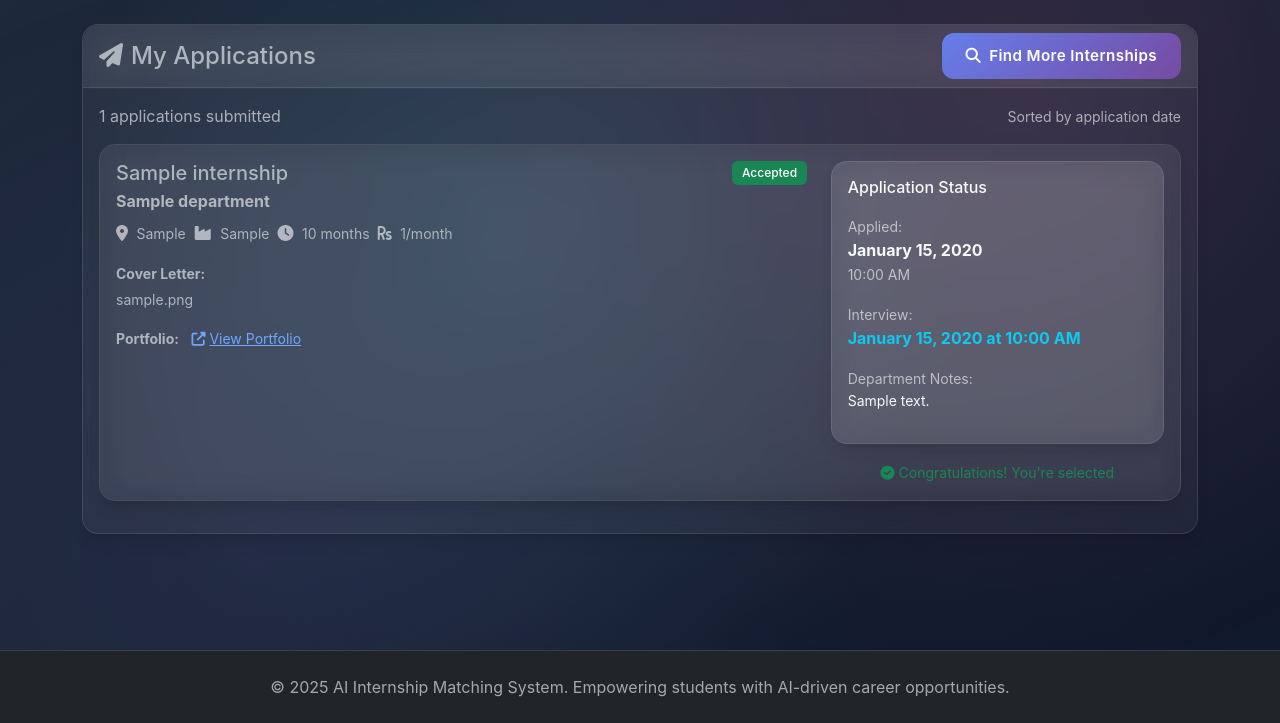
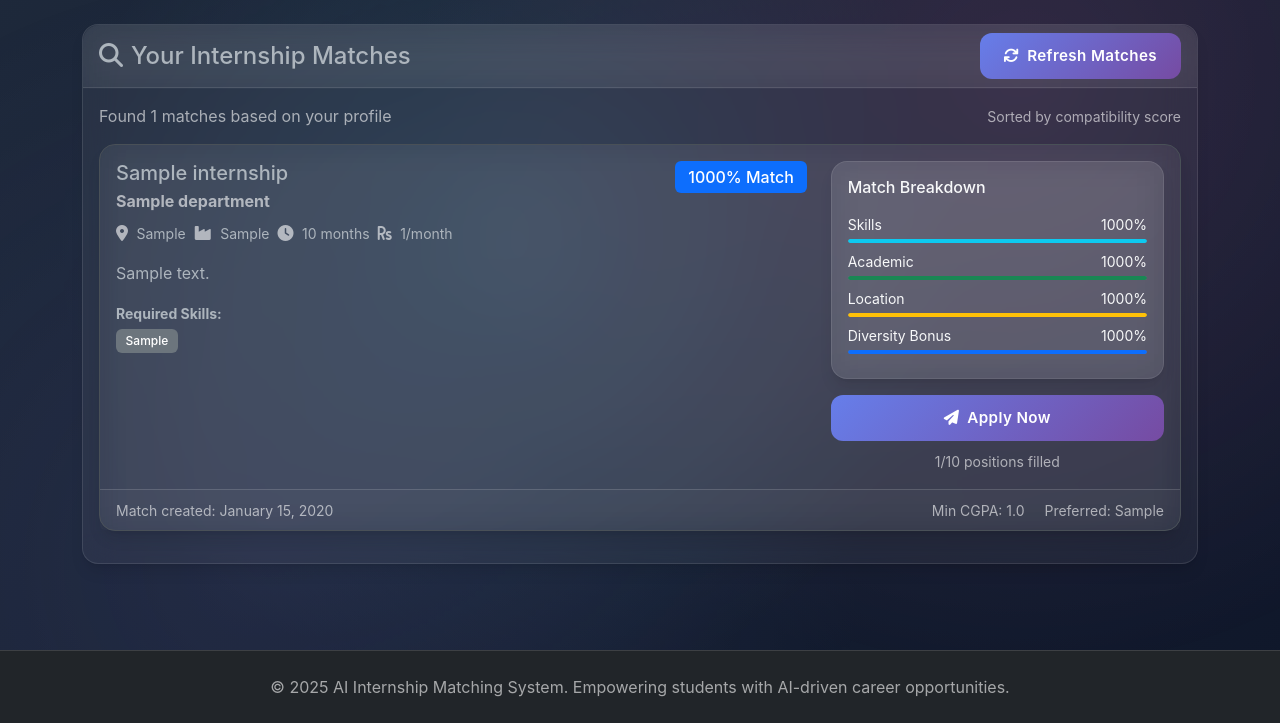
Before and after one commit to yashkrishangupta/InternMatchAI, a Flask app: template templates/matches.html in a window 1280 px wide. Shown: the part 77-800 px from the top of the page. Run offline with Flask 3, Linux system fonts and the light colour scheme; the template is opened without the code that fills it: values that come from a table or form of the project are taken from there, others are empty; tables that the repository leaves empty hold one stand-in row (values such as "Sample post").

Commit message:
Update matches.html

```diff
--- a/templates/matches.html
+++ b/templates/matches.html
@@ -1,6 +1,6 @@
 {% extends "base.html" %}
 
-{% block title %}My Applications - AI Internship Matching{% endblock %}
+{% block title %}My Matches - AI Internship Matching{% endblock %}
 
 {% block content %}
 <div class="row">
@@ -8,86 +8,75 @@
         <div class="card mb-4">
             <div class="card-header d-flex justify-content-between align-items-center">
                 <h4 class="mb-0">
-                    <i class="fas fa-paper-plane me-2"></i>My Applications
+                    <i class="fas fa-search me-2"></i>Your Internship Matches
                 </h4>
-                <a href="{{ url_for('view_matches') }}" class="btn btn-primary">
-                    <i class="fas fa-search me-2"></i>Find More Internships
+                <a href="{{ url_for('generate_matches') }}" class="btn btn-primary">
+                    <i class="fas fa-refresh me-2"></i>Refresh Matches
                 </a>
             </div>
             <div class="card-body">
-                {% if applications %}
+                {% if matches %}
                     <div class="row mb-3">
                         <div class="col-md-6">
-                            <p class="text-muted mb-0">{{ applications|length }} applications submitted</p>
+                            <p class="text-muted mb-0">Found {{ matches|length }} matches based on your profile</p>
                         </div>
                         <div class="col-md-6 text-md-end">
-                            <small class="text-muted">Sorted by application date</small>
+                            <small class="text-muted">Sorted by compatibility score</small>
                         </div>
                     </div>
 
-                    {% for application in applications %}
+                    {% for match in matches %}
                     <div class="card border mb-3">
                         <div class="card-body">
                             <div class="row align-items-start">
                                 <div class="col-md-8">
                                     <div class="d-flex justify-content-between align-items-start">
                                         <div>
-                                            <h5 class="mb-1">{{ application.internship.title }}</h5>
+                                            <h5 class="mb-1">{{ match.internship.title }}</h5>
                                             <p class="mb-2 text-muted">
-                                                <strong>{{ application.internship.department.name }}</strong>
+                                                <strong>{{ match.internship.department.name }}</strong>
                                             </p>
                                         </div>
-                                        {% if application.status == 'pending' %}
-                                            <span class="badge bg-warning">Pending</span>
-                                        {% elif application.status == 'under_review' %}
-                                            <span class="badge bg-info">Under Review</span>
-                                        {% elif application.status == 'shortlisted' %}
-                                            <span class="badge bg-primary">Shortlisted</span>
-                                        {% elif application.status == 'accepted' %}
-                                            <span class="badge bg-success">Accepted</span>
-                                        {% elif application.status == 'rejected' %}
-                                            <span class="badge bg-danger">Rejected</span>
-                                        {% endif %}
+                                        <span class="badge bg-primary fs-6">
+                                            {{ "%.0f"|format(match.overall_score * 100) }}% Match
+                                        </span>
                                     </div>
 
                                     <div class="row g-2 mb-3">
                                         <div class="col-auto">
                                             <i class="fas fa-map-marker-alt text-muted me-1"></i>
-                                            <span class="small">{{ application.internship.location or 'Location not specified' }}</span>
+                                            <span class="small">{{ match.internship.location or 'Location not specified' }}</span>
                                         </div>
-                                        {% if application.internship.sector %}
+                                        {% if match.internship.sector %}
                                         <div class="col-auto">
                                             <i class="fas fa-industry text-muted me-1"></i>
-                                            <span class="small">{{ application.internship.sector }}</span>
+                                            <span class="small">{{ match.internship.sector }}</span>
                                         </div>
                                         {% endif %}
-                                        {% if application.internship.duration_months %}
+                                        {% if match.internship.duration_months %}
                                         <div class="col-auto">
                                             <i class="fas fa-clock text-muted me-1"></i>
-                                            <span class="small">{{ application.internship.duration_months }} months</span>
+                                            <span class="small">{{ match.internship.duration_months }} months</span>
                                         </div>
                                         {% endif %}
-                                        {% if application.internship.stipend %}
+                                        {% if match.internship.stipend %}
                                         <div class="col-auto">
                                             <i class="fas fa-rupee-sign text-muted me-1"></i>
-                                            <span class="small">{{ "%.0f"|format(application.internship.stipend) }}/month</span>
+                                            <span class="small">{{ "%.0f"|format(match.internship.stipend) }}/month</span>
                                         </div>
                                         {% endif %}
                                     </div>
 
-                                    {% if application.cover_letter %}
+                                    <p class="mb-3">{{ match.internship.description[:300] }}{% if match.internship.description|length > 300 %}...{% endif %}</p>
+
+                                    {% if match.internship.required_skills %}
                                     <div class="mb-3">
-                                        <strong class="small">Cover Letter:</strong>
-                                        <p class="small mb-0 mt-1">{{ application.cover_letter[:200] }}{% if application.cover_letter|length > 200 %}...{% endif %}</p>
-                                    </div>
-                                    {% endif %}
-
-                                    {% if application.portfolio_url %}
-                                    <div class="mb-3">
-                                        <strong class="small">Portfolio:</strong>
-                                        <a href="{{ application.portfolio_url }}" target="_blank" class="small ms-2">
-                                            <i class="fas fa-external-link-alt me-1"></i>View Portfolio
-                                        </a>
+                                        <strong class="small">Required Skills:</strong>
+                                        <div class="d-flex flex-wrap gap-1 mt-1">
+                                            {% for skill in match.internship.required_skills.split(',') %}
+                                                <span class="badge bg-secondary">{{ skill.strip() }}</span>
+                                            {% endfor %}
+                                        </div>
                                     </div>
                                     {% endif %}
                                 </div>
@@ -95,67 +84,83 @@
                                 <div class="col-md-4">
                                     <div class="card bg-light">
                                         <div class="card-body p-3">
-                                            <h6 class="mb-3">Application Status</h6>
+                                            <h6 class="mb-3">Match Breakdown</h6>
 
-                                            <div class="mb-3">
-                                                <small class="text-muted">Applied:</small>
-                                                <div class="fw-bold">{{ application.applied_at.strftime('%B %d, %Y') }}</div>
-                                                <small class="text-muted">{{ application.applied_at.strftime('%I:%M %p') }}</small>
+                                            <div class="mb-2">
+                                                <div class="d-flex justify-content-between align-items-center mb-1">
+                                                    <span class="small">Skills</span>
+                                                    <span class="small">{{ "%.0f"|format(match.skills_score * 100) }}%</span>
+                                                </div>
+                                                <div class="progress" style="height: 4px;">
+                                                    <div class="progress-bar bg-info" style="width: {{ (match.skills_score * 100)|int }}%"></div>
+                                                </div>
                                             </div>
 
-                                            {% if application.updated_at and application.updated_at != application.applied_at %}
-                                            <div class="mb-3">
-                                                <small class="text-muted">Last Updated:</small>
-                                                <div class="fw-bold">{{ application.updated_at.strftime('%B %d, %Y') }}</div>
+                                            <div class="mb-2">
+                                                <div class="d-flex justify-content-between align-items-center mb-1">
+                                                    <span class="small">Academic</span>
+                                                    <span class="small">{{ "%.0f"|format(match.academic_score * 100) }}%</span>
+                                                </div>
+                                                <div class="progress" style="height: 4px;">
+                                                    <div class="progress-bar bg-success" style="width: {{ (match.academic_score * 100)|int }}%"></div>
+                                                </div>
                                             </div>
-                                            {% endif %}
 
-                                            {% if application.interview_date %}
-                                            <div class="mb-3">
-                                                <small class="text-muted">Interview:</small>
-                                                <div class="fw-bold text-info">{{ application.interview_date.strftime('%B %d, %Y at %I:%M %p') }}</div>
+                                            <div class="mb-2">
+                                                <div class="d-flex justify-content-between align-items-center mb-1">
+                                                    <span class="small">Location</span>
+                                                    <span class="small">{{ "%.0f"|format(match.location_score * 100) }}%</span>
+                                                </div>
+                                                <div class="progress" style="height: 4px;">
+                                                    <div class="progress-bar bg-warning" style="width: {{ (match.location_score * 100)|int }}%"></div>
+                                                </div>
                                             </div>
-                                            {% endif %}
 
-                                            {% if application.department_notes %}
-                                            <div class="mb-3">
-                                                <small class="text-muted">Department Notes:</small>
-                                                <div class="small">{{ application.department_notes }}</div>
+                                            {% if match.affirmative_action_score > 0 %}
+                                            <div class="mb-2">
+                                                <div class="d-flex justify-content-between align-items-center mb-1">
+                                                    <span class="small">Diversity Bonus</span>
+                                                    <span class="small">{{ "%.0f"|format(match.affirmative_action_score * 100) }}%</span>
+                                                </div>
+                                                <div class="progress" style="height: 4px;">
+                                                    <div class="progress-bar bg-primary" style="width: {{ (match.affirmative_action_score * 100)|int }}%"></div>
+                                                </div>
                                             </div>
                                             {% endif %}
                                         </div>
                                     </div>
 
-                                    {% if application.status == 'pending' %}
-                                    <div class="mt-3 text-center">
+                                    <div class="mt-3 d-grid">
+                                        <button class="btn btn-primary" onclick="openApplicationModal({{ match.internship.id }}, '{{ match.internship.title }}', '{{ match.internship.department.name }}')">
+                                            <i class="fas fa-paper-plane me-2"></i>Apply Now
+                                        </button>
+                                    </div>
+
+                                    <div class="mt-2 text-center">
                                         <small class="text-muted">
-                                            <i class="fas fa-clock me-1"></i>Waiting for department review
+                                            {{ match.internship.filled_positions }}/{{ match.internship.total_positions }} positions filled
                                         </small>
                                     </div>
-                                    {% elif application.status == 'under_review' %}
-                                    <div class="mt-3 text-center">
-                                        <small class="text-info">
-                                            <i class="fas fa-eye me-1"></i>Application under review
-                                        </small>
-                                    </div>
-                                    {% elif application.status == 'shortlisted' %}
-                                    <div class="mt-3 text-center">
-                                        <small class="text-primary">
-                                            <i class="fas fa-star me-1"></i>You've been shortlisted!
-                                        </small>
-                                    </div>
-                                    {% elif application.status == 'accepted' %}
-                                    <div class="mt-3 text-center">
-                                        <small class="text-success">
-                                            <i class="fas fa-check-circle me-1"></i>Congratulations! You're selected
-                                        </small>
-                                    </div>
-                                    {% elif application.status == 'rejected' %}
-                                    <div class="mt-3 text-center">
-                                        <small class="text-muted">
-                                            <i class="fas fa-times-circle me-1"></i>Not selected this time
-                                        </small>
-                                    </div>
+                                </div>
+                            </div>
+                        </div>
+                        <div class="card-footer">
+                            <div class="row align-items-center">
+                                <div class="col-md-6">
+                                    <small class="text-muted">
+                                        Match created: {{ match.created_at.strftime('%B %d, %Y') }}
+                                    </small>
+                                </div>
+                                <div class="col-md-6 text-md-end">
+                                    {% if match.internship.min_cgpa %}
+                                    <small class="text-muted">
+                                        Min CGPA: {{ match.internship.min_cgpa }}
+                                    </small>
+                                    {% endif %}
+                                    {% if match.internship.preferred_course %}
+                                    <small class="text-muted ms-3">
+                                        Preferred: {{ match.internship.preferred_course }}
+                                    </small>
                                     {% endif %}
                                 </div>
                             </div>
@@ -165,14 +170,14 @@
 
                 {% else %}
                 <div class="text-center">
-                    <i class="fas fa-paper-plane fa-3x text-muted mb-3"></i>
-                    <h5>No Applications Yet</h5>
-                    <p class="text-muted">You haven't applied to any internships yet. Browse your matches and apply to internships that interest you.</p>
+                    <i class="fas fa-search fa-3x text-muted mb-3"></i>
+                    <h5>No Matches Found</h5>
+                    <p class="text-muted">We couldn't find any internship matches based on your current profile. Try updating your skills and preferences, or check back later for new opportunities.</p>
                     <div class="row justify-content-center">
                         <div class="col-md-6">
                             <div class="d-grid gap-2">
-                                <a href="{{ url_for('view_matches') }}" class="btn btn-primary">
-                                    <i class="fas fa-search me-2"></i>Browse Matches
+                                <a href="{{ url_for('generate_matches') }}" class="btn btn-primary">
+                                    <i class="fas fa-magic me-2"></i>Generate Matches
                                 </a>
                                 <a href="{{ url_for('student_dashboard') }}" class="btn btn-outline-secondary">
                                     <i class="fas fa-user-edit me-2"></i>Update Profile
@@ -186,4 +191,62 @@
         </div>
     </div>
 </div>
+
+<!-- Application Modal -->
+<div class="modal fade" id="applicationModal" tabindex="-1" aria-labelledby="applicationModalLabel" aria-hidden="true">
+    <div class="modal-dialog modal-lg">
+        <div class="modal-content">
+            <div class="modal-header">
+                <h5 class="modal-title" id="applicationModalLabel">
+                    <i class="fas fa-paper-plane me-2"></i>Apply for Internship
+                </h5>
+                <button type="button" class="btn-close" data-bs-dismiss="modal" aria-label="Close"></button>
+            </div>
+            <form id="applicationForm" method="POST">
+                <div class="modal-body">
+                    <div class="mb-3">
+                        <h6 id="internshipTitle" class="text-primary"></h6>
+                        <p id="departmentName" class="text-muted mb-3"></p>
+                    </div>
+
+                    <div class="mb-3">
+                        <label for="coverLetter" class="form-label">Cover Letter</label>
+                        <textarea class="form-control" id="coverLetter" name="cover_letter" rows="4"
+                                  placeholder="Tell the department why you're interested in this internship and what makes you a good fit..."></textarea>
+                    </div>
+
+                    <div class="mb-3">
+                        <label for="portfolioUrl" class="form-label">Portfolio URL (Optional)</label>
+                        <input type="url" class="form-control" id="portfolioUrl" name="portfolio_url"
+                               placeholder="https://yourportfolio.com">
+                        <div class="form-text">Link to your portfolio, GitHub, or personal website</div>
+                    </div>
+
+                    <div class="mb-3">
+                        <label for="additionalNotes" class="form-label">Additional Notes (Optional)</label>
+                        <textarea class="form-control" id="additionalNotes" name="additional_notes" rows="2"
+                                  placeholder="Any additional information you'd like to share..."></textarea>
+                    </div>
+                </div>
+                <div class="modal-footer">
+                    <button type="button" class="btn btn-secondary" data-bs-dismiss="modal">Cancel</button>
+                    <button type="submit" class="btn btn-primary">
+                        <i class="fas fa-paper-plane me-2"></i>Submit Application
+                    </button>
+                </div>
+            </form>
+        </div>
+    </div>
+</div>
+
+<script>
+function openApplicationModal(internshipId, title, department) {
+    document.getElementById('internshipTitle').textContent = title;
+    document.getElementById('departmentName').textContent = department;
+    document.getElementById('applicationForm').action = '/student/apply/' + internshipId;
+
+    const modal = new bootstrap.Modal(document.getElementById('applicationModal'));
+    modal.show();
+}
+</script>
 {% endblock %}
```
